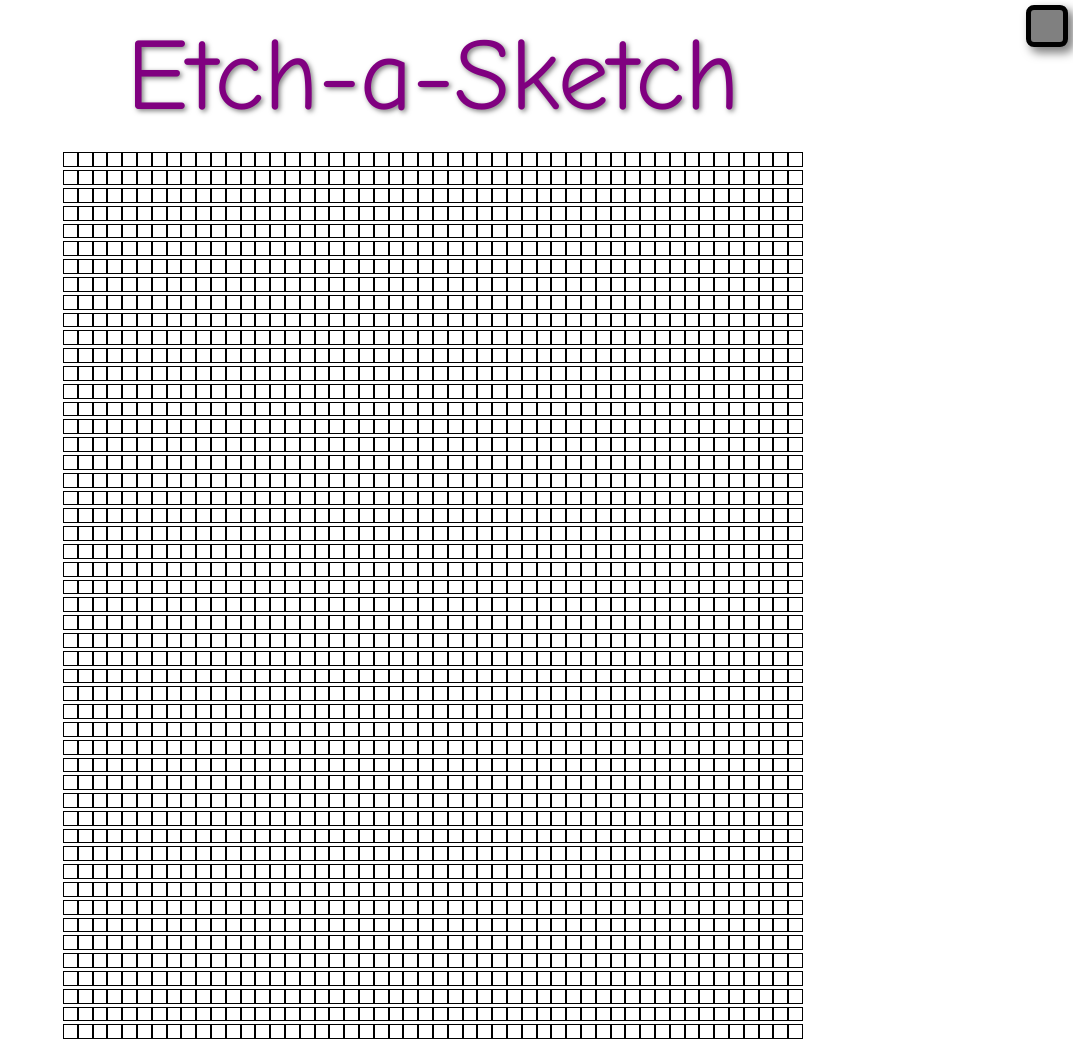
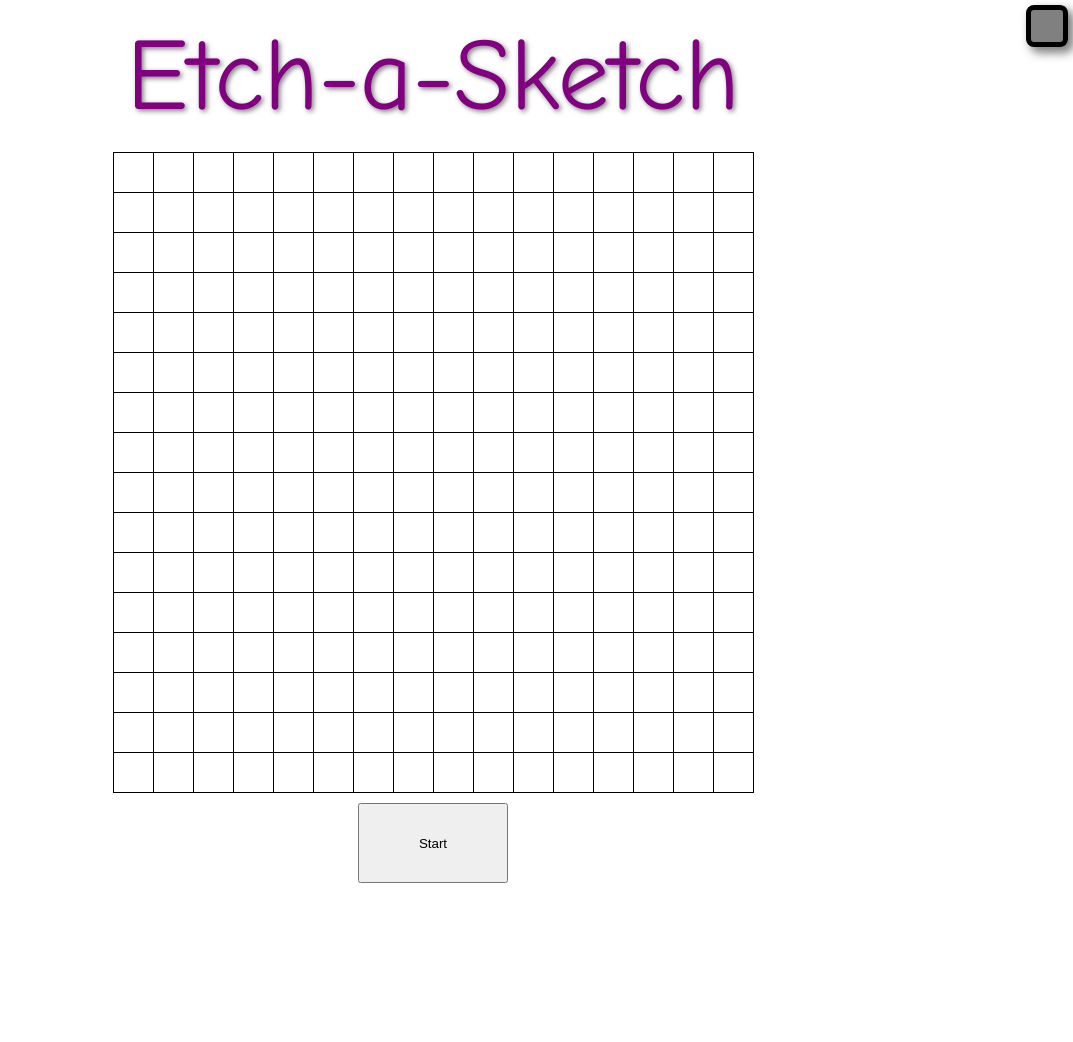
Before and after one commit to JohnPiatras/sketch, a plain HTML site: page index.html in a window 1280 px wide. Shown: the top 1042 px of the page, without its empty margins (207-1280 px from the left). After the commit the page ends 883 px from the top, so only its background shows below. Drawn offline with Linux system fonts and the light colour scheme.

Commit message:
Changed grid to use css grid style. Add a resetPage function that resets the page with a new grid size.

```diff
--- a/index.html
+++ b/index.html
@@ -12,12 +12,10 @@
 		<div id="fullscreenButton"></div>
 	</div>
 
-	<div id="centerContent" class="hide">
+	<div id="grid" class="grid-border-style"></div>
 
-	</div>
-	<button type="button" id = "tick_bttn">Tick</button>
+	<button type="button" id = "start_bttn">Start</button>
 
-	<div id = "debugoutput"></div>
     <script src="scripts/fullscreenbutton.js"></script>
     <script src="scripts/main.js"></script>
 </body>
--- a/scripts/main.js
+++ b/scripts/main.js
@@ -24,52 +24,48 @@ updateHTMLCells(grid);	- updates html page cells elements
 let mousedown = false;
 
 let timer = false;
-let grid = new Grid(50, 50);
-let game = new GameOfLife(grid);
-initHTMLCells(grid, "centerContent");
+let grid;
+let game;
 
+resetPage(16, 16);
+
+function resetPage(grid_size_x, grid_size_y){
+	grid = new Grid(grid_size_x, grid_size_y);
+	game = new GameOfLife(grid);
+	initHTMLCells(grid, "grid");
+}
 
 function initHTMLCells(grid, id) {
 	let w = grid.width;
 	let h = grid.height;
+	let gridElement = document.getElementById(id);
+	gridElement.innerHTML="";
 
-	let centerContent = document.getElementById(id);
-
-   // for (var n = 0; n < playlist.items.length; n++) {
+	gridElement.setAttribute("style",`grid-template-columns:repeat(${w},1fr);grid-template-rows:repeat(${h},1fr);`)
 	for (var n = 0; n < w; n++) {
-		var row = document.createElement("div");
 
 		for (var m = 0; m < h; m++) {
-			var cell = document.createElement("span");
-			cell.setAttribute("class", "cell");
+			//create html div for cell
+			var htmlcell = document.createElement("div");
+			htmlcell.setAttribute("class", "cell grid-border-style");
+			gridElement.appendChild(htmlcell);
 
-			row.appendChild(cell);
-			grid.cellAt(n, m).element = cell;
+			//link our grid object and html div representing the cell
+			grid.cellAt(n, m).element = htmlcell;
+			htmlcell.gridCell = grid.cellAt(n, m);
 
-			cell.gridCell = grid.cellAt(n, m);
-
-
-			cell.addEventListener("touchstart", onTouchStart);
-			cell.addEventListener("touchmove", onTouchMove);
-			cell.addEventListener("touchend", onTouchEnd);
-
-
-			//cell.addEventListener("click", onClickCell);
-
-
+			htmlcell.addEventListener("touchstart", onTouchStart);
+			htmlcell.addEventListener("touchmove", onTouchMove);
+			htmlcell.addEventListener("touchend", onTouchEnd);
 		}
-		centerContent.appendChild(row);
-
-
-		centerContent.addEventListener("mousedown", function(e) {onMouseEvent("mousedown", e);});
-		centerContent.addEventListener("mouseup", function(e) {onMouseEvent("mouseup", e);});
-		centerContent.addEventListener("mouseover", function(e) {onMouseEvent("mouseover", e);});
+		gridElement.addEventListener("mousedown", function(e) {onMouseEvent("mousedown", e);});
+		gridElement.addEventListener("mouseup", function(e) {onMouseEvent("mouseup", e);});
+		gridElement.addEventListener("mouseover", function(e) {onMouseEvent("mouseover", e);});
 
 	}
 
-	centerContent.classList.remove("hide");
-
-	document.getElementById("tick_bttn").addEventListener("click", onClickStartButton);
+	gridElement.classList.remove("hide");
+	document.getElementById("start_bttn").addEventListener("click", onClickStartButton);
 }
 
 function updateHTMLCells(grid) {
--- a/styles/main.css
+++ b/styles/main.css
@@ -11,16 +11,7 @@ body{
 
 }
 
-#centerContent {
-	width: 100%;
-	min-width:260px;
-	margin-left: auto;
-	margin-right: auto;
-	text-align:center;
-
-}
-
-#tick_bttn {
+#start_bttn {
 	width:150px;
 	margin-top:10px;
 	margin-left:auto;
@@ -64,18 +55,28 @@ body{
 	display: none;
 }
 
+.grid-border-style{
+	border:1px solid black;
+}
+
+#grid{
+	display:grid;
+	width: 50vw;
+	height:50vw;
+	margin-left: auto;
+	margin-right: auto;
+	text-align:center;
+
+	border-right:0;
+	border-bottom:0;
+}
+
 
 .cell {
-	display:inline-block;
-	width:1%;
-	border: 1px solid black;
+	border-left:0;
+	border-top:0;
 }
 
-.cell:after {
-    content: "";
-    display:block;
-    padding-bottom:100%;
-}
 
 .shaded {
 	background-color: grey;
@@ -83,15 +84,6 @@ body{
 
 
 
-
-/***********************************
- *                                 *
- *      Animations                 *
- *                                 *
- ***********************************/
-
-.
-
 @media only screen and (max-device-width: 420px) {
 
 }
```
Also changed, not shown: 1 other file.
